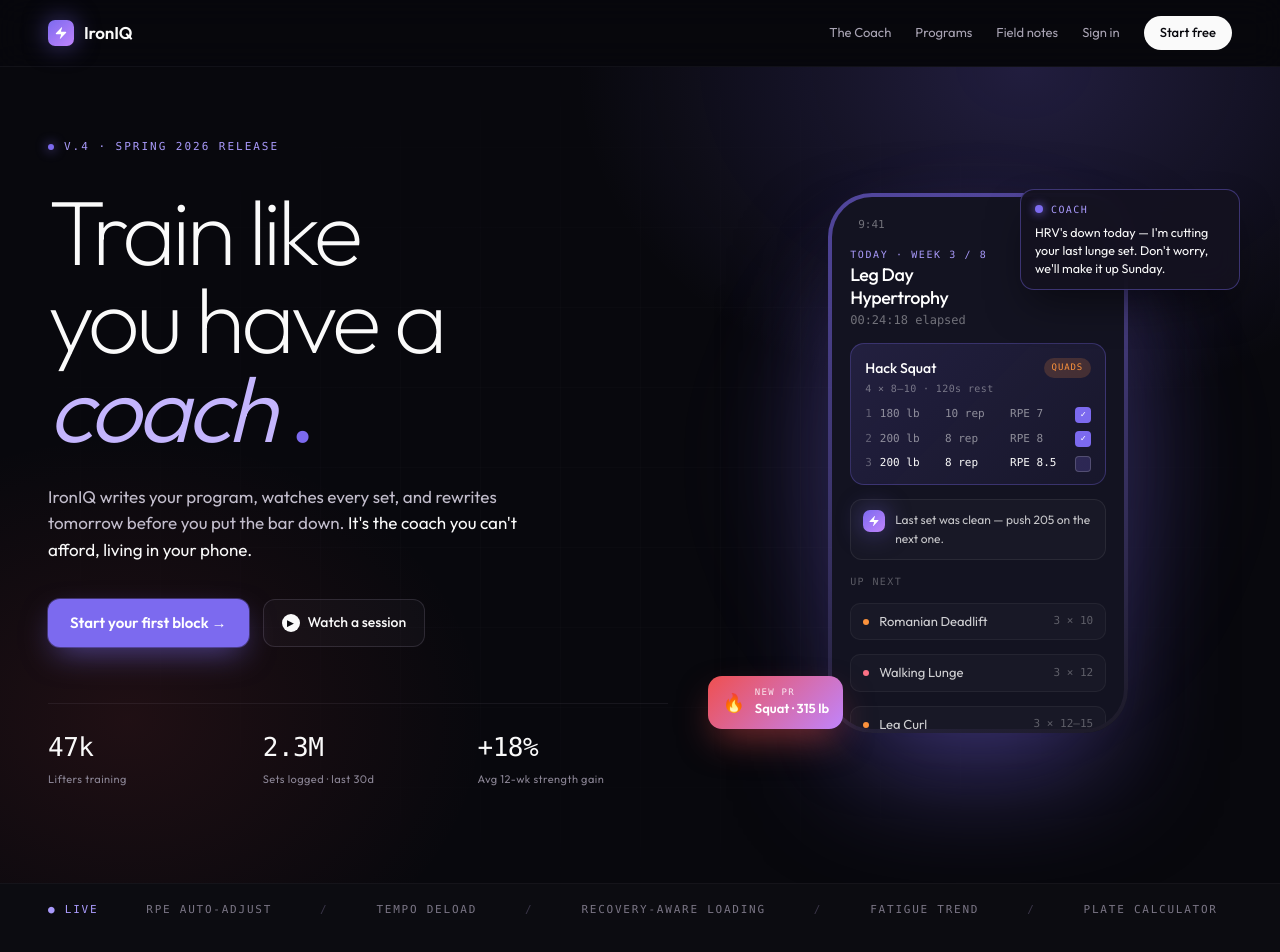
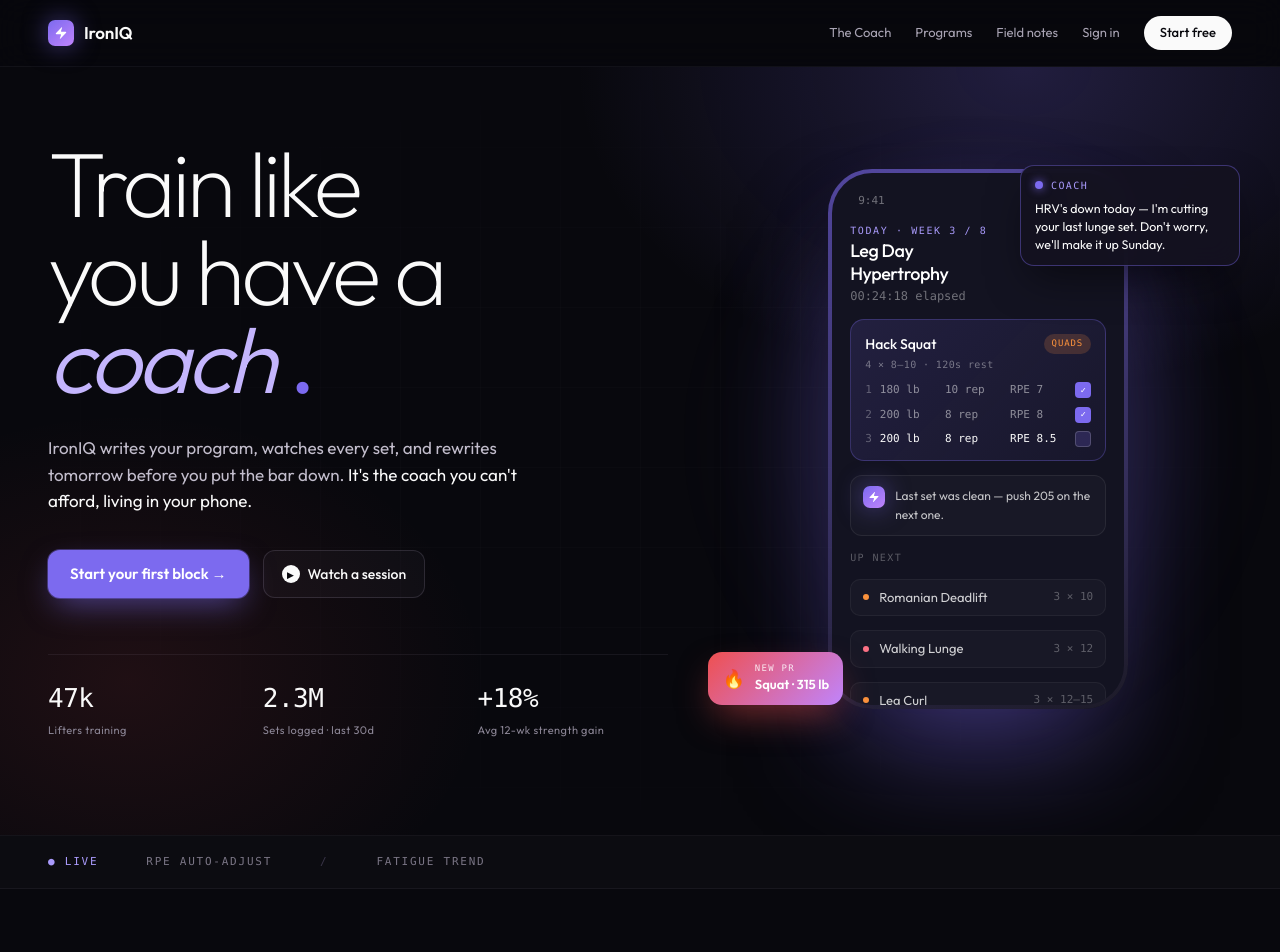
Before and after one commit to Milan-Uy/IronIQ, a Next.js app: page / in a window 1280 px wide. Shown: the top 952 px of the page. Built offline with nearby package versions, Linux system fonts and the light colour scheme.

Commit message:
chore(landing): remove non-existent features and version string
Removes v4.2.1 version badge, hero eyebrow, Plate Calc footer link,
and feature strip items (Plate calculator, Form coach beta, Tempo deload,
Recovery-aware loading) that have no corresponding app functionality.

```diff
--- a/src/app/page.tsx
+++ b/src/app/page.tsx
@@ -543,7 +543,7 @@
   ];
 
   const footerLinks = [
-    { h: "Product",   l: ["The Coach", "Programs", "Tracking", "Insights", "Plate Calc"] },
+    { h: "Product",   l: ["The Coach", "Programs", "Tracking", "Insights"] },
     { h: "Company",   l: ["About", "Field notes", "Careers", "Press kit"] },
     { h: "Resources", l: ["Help center", "API", "Status", "Changelog"] },
   ];
@@ -657,33 +657,7 @@
         >
           {/* LEFT — copy */}
           <div>
-            {/* Eyebrow */}
-            <div style={{ display: "flex", alignItems: "center", gap: 10, marginBottom: 32 }}>
-              <span
-                style={{
-                  width: 6,
-                  height: 6,
-                  borderRadius: 999,
-                  background: "#7c6aef",
-                  boxShadow: "0 0 12px #7c6aef",
-                  display: "inline-block",
-                }}
-              />
-              <span
-                style={{
-                  fontFamily: "var(--font-mono)",
-                  fontSize: 11,
-                  color: "#a99afb",
-                  textTransform: "uppercase",
-                  letterSpacing: "0.18em",
-                  fontWeight: 500,
-                }}
-              >
-                v.4 · Spring 2026 release
-              </span>
-            </div>
-
-            {/* Headline */}
+              {/* Headline */}
             <h1
               style={{
                 margin: 0,
@@ -861,15 +835,7 @@
           <span style={{ color: "#a99afb" }}>● Live</span>
           <span>RPE auto-adjust</span>
           <span style={{ color: "#3a3548" }}>/</span>
-          <span>Tempo deload</span>
-          <span style={{ color: "#3a3548" }}>/</span>
-          <span>Recovery-aware loading</span>
-          <span style={{ color: "#3a3548" }}>/</span>
           <span>Fatigue trend</span>
-          <span style={{ color: "#3a3548" }}>/</span>
-          <span>Plate calculator</span>
-          <span style={{ color: "#3a3548" }}>/</span>
-          <span style={{ color: "#a99afb" }}>● Form coach (beta)</span>
         </div>
       </div>
 
@@ -1298,7 +1264,6 @@
           }}
         >
           <span>© 2026 IRONIQ INC. — ALL RIGHTS RESERVED.</span>
-          <span>v4.2.1 — SPRING RELEASE</span>
         </div>
       </footer>
     </div>
```
